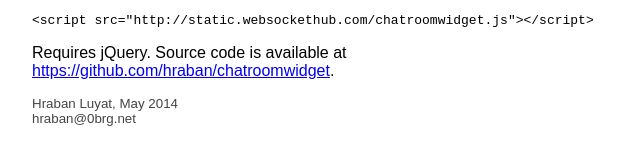
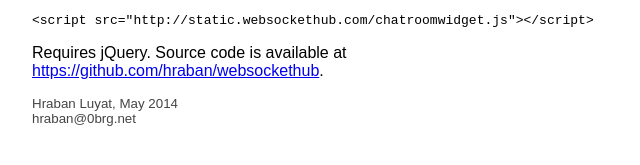
Before and after one commit to reaxis/websockethub, a plain HTML site: page index.html in a window 1280 px wide. Shown: the part 235-400 px from the top of the page, 308-948 px from the left. Drawn offline with nearby package versions, Linux system fonts and the light colour scheme.

Commit message:
github rename

```diff
--- a/index.html
+++ b/index.html
@@ -63,7 +63,7 @@ h1 {
 
   <pre>&lt;script src="http://static.websockethub.com/chatroomwidget.js"&gt;&lt;/script&gt;</pre>
 
-  <p>Requires jQuery. Source code is available at <a href="https://github.com/hraban/chatroomwidget">https://github.com/hraban/chatroomwidget</a>.
+  <p>Requires jQuery. Source code is available at <a href="https://github.com/hraban/websockethub">https://github.com/hraban/websockethub</a>.
 
   <p class=footer>Hraban Luyat, May 2014<br>hraban@0brg.net
 
```
